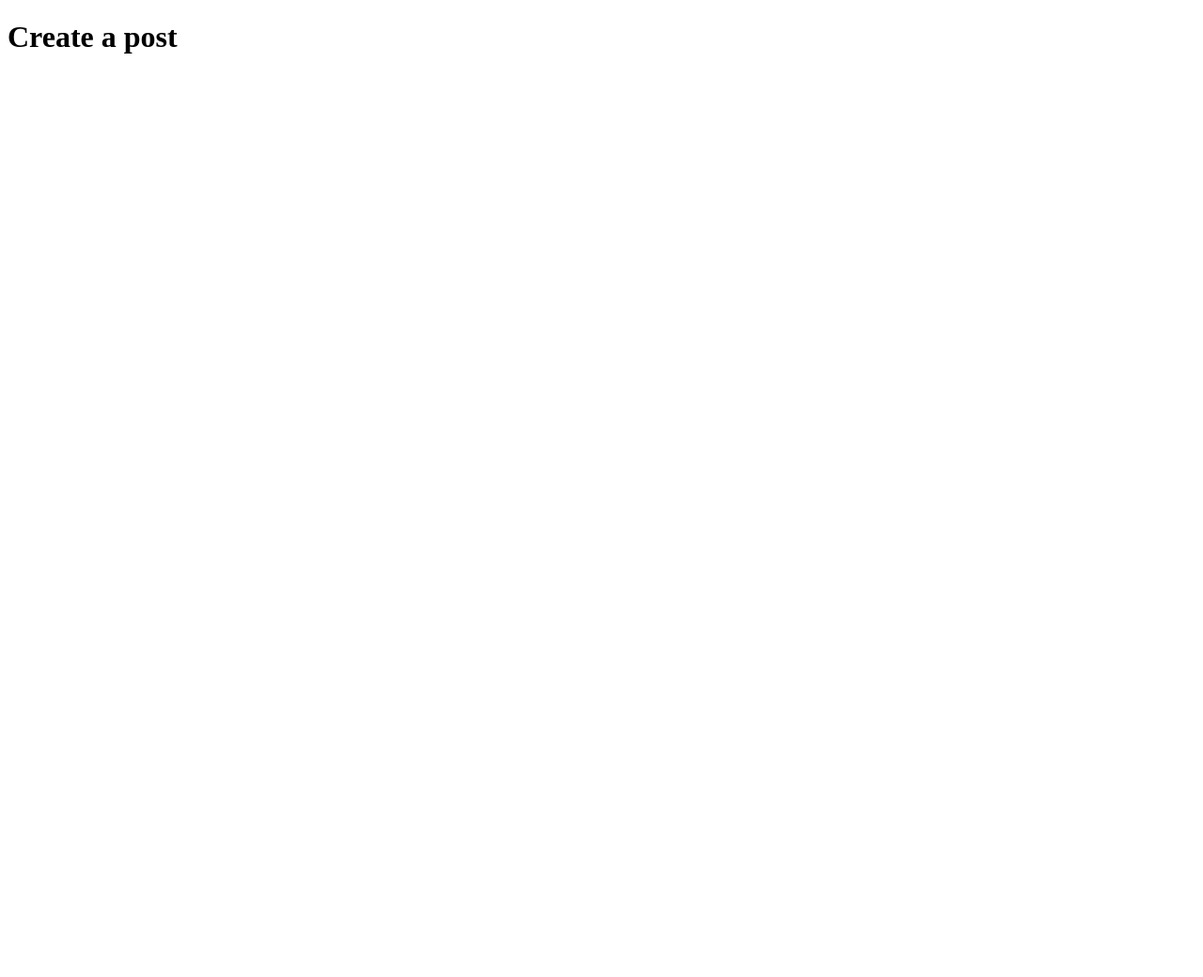
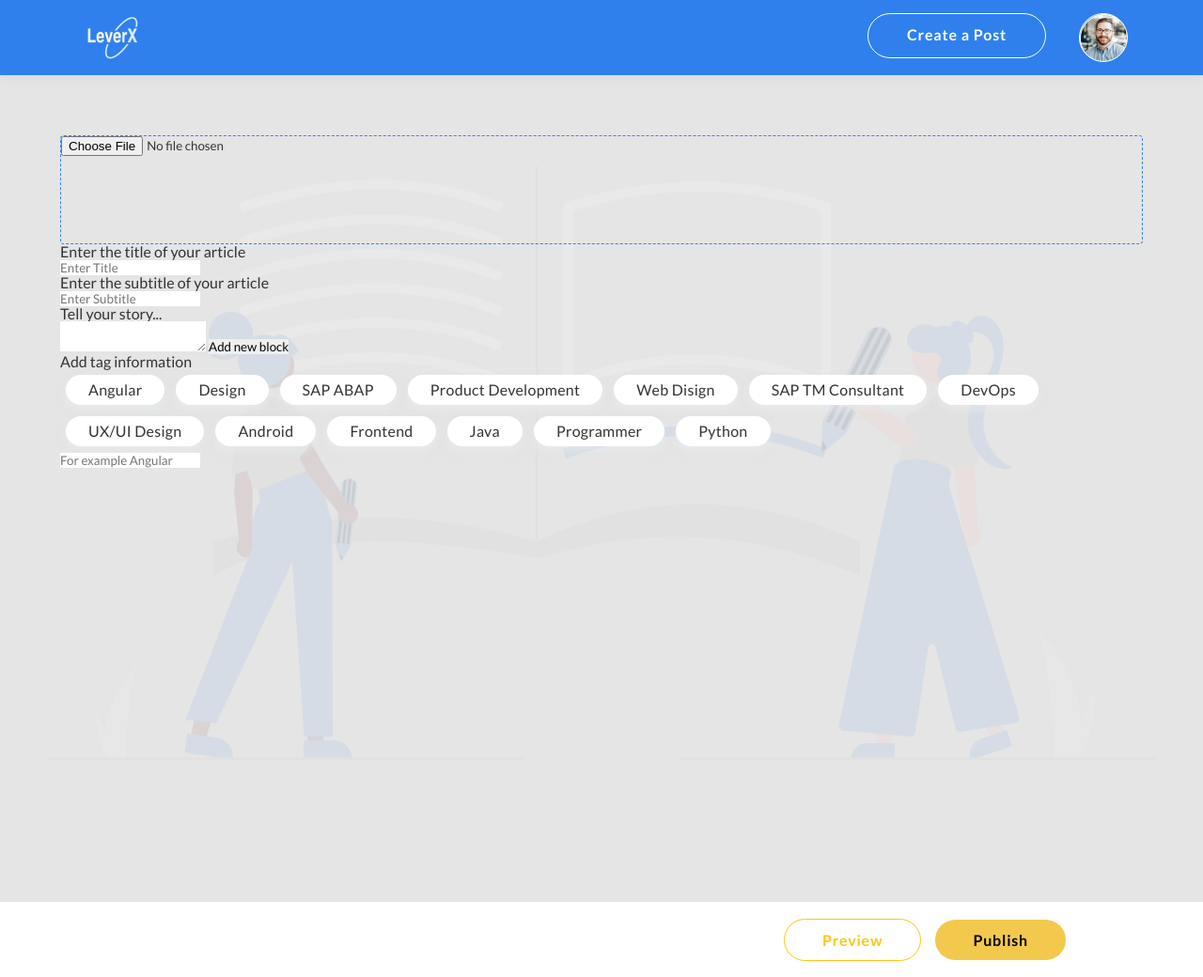
Before and after one commit to yulia-gomb/JS_Website-with-articles, a plain HTML site: page pages/create/createPost.html in a window 1280 px wide. Shown: the whole page at 94% size. Before the commit the page ends 800 px from the top, so only its background shows below. Drawn offline with Linux system fonts and the light colour scheme.

Commit message:
started layout of page create-a-post

```diff
--- a/pages/create/create.js
+++ b/pages/create/create.js
@@ -0,0 +1,72 @@
+window.onload = function () {
+
+    //добавление тегов на страницу
+
+    let tags = document.getElementById('tags');
+
+    data.tags.forEach(function (item, i){
+        let tag = ce("li", item, "tag");
+        tags.append(tag);
+    }
+
+    )
+
+
+
+
+    //убрать
+
+    const addLi = () =>{
+        const liClick = (e) =>{
+            if (e.ctrlKey){
+                e.target.classList.add("active");
+            }
+
+            else{
+                li.addEventListener("reset",resetActive);
+                resetActive();
+
+                e.target.classList.add("active");
+            }
+        }
+
+
+        let li = ce("li", random(1,10), undefined, "click" , liClick);
+
+        ul.append(li);
+    }
+
+    const resetActive = () =>{
+        let active = document.querySelectorAll("ul > li.active");
+        for(let i = 0 ; i< active.length ; i++) {
+            active[i].removeAttribute("class");
+        }
+
+    }
+
+    //Добавление обработчика события
+
+    tag.addEventListener("click",addLi);
+
+
+
+}
+
+// функция создания элементов
+
+function ce(name,text,className,event,fn) {
+    let element = document.createElement(name);
+    if(text!=undefined) {
+        element.innerHTML = text;
+    }
+
+    if(className!=undefined) {
+        element.className = className;
+    }
+
+    if(event!=undefined && fn!=undefined) {
+        element.addEventListener(event,fn);
+    }
+
+    return element;
+}
--- a/pages/create/createPost.html
+++ b/pages/create/createPost.html
@@ -2,10 +2,50 @@
 <html lang="en">
 <head>
     <meta charset="UTF-8">
-    <title>Create a post</title>
+    <title>Article</title>
+    <link rel="stylesheet" href="../../style.css" />
+    <link rel="stylesheet" href="post.css" />
+    <meta http-equiv="Content-type" content="text/html;charset=UTF-8" />
 </head>
+
 <body>
-<h1>Create a post</h1>
+<header class="header">
+    <div class="logo">
+        <a href="../../index.html">
+            <img src="../../img/logo.png" alt="LeverX" />
+        </a>
+    </div>
+    <div class="button-plus-avatar">
+        <a href="../create/createPost.html" class="button-add-post">Create a Post</a>
+        <div class="avatar"></div>
+    </div>
+</header>
 
+<main class="create-post-page">
+    <div class="wrapper">
+        <form>
+            <input type="file" class="input-add-cover">
+            <h2>Enter the title of your article</h2>
+            <input type="text" placeholder="Enter Title">
+            <h2>Enter the subtitle of your article</h2>
+            <input type="text" placeholder="Enter Subtitle">
+            <h2>Tell your story...</h2>
+            <textarea></textarea>
+            <button>Add new block</button>
+            <h2>Add tag information</h2>
+            <ul id="tags"></ul>
+            <input type="text" placeholder="For example Angular">
+        </form>
+    </div>
+</main>
+
+<footer class="post-footer">
+    <button class="button-preview">Preview</button>
+    <button class="button-publish">Publish </button>
+
+</footer>
+
+<script src="../../data.js"></script>
+<script src="create.js"></script>
 </body>
 </html>
--- a/pages/create/post.css
+++ b/pages/create/post.css
@@ -0,0 +1,42 @@
+.create-post-page{
+    margin-top: 80px;
+    background: url("../../img/background-create-a-post.png") no-repeat center center;
+    padding-top: 64px;
+    min-height: 100vh;
+}
+.input-add-cover{
+    width: 1152px;
+    height: 116px;
+    border: 1px dashed #2F80ED;
+    border-radius: 4px;
+}
+
+
+
+/* footer style start */
+.post-footer{
+    height: 80px;
+    background: #FFFFFF;
+    display: flex;
+    align-items: center;
+    justify-content: flex-end;
+    padding: 0 146px;
+    margin-top: 80px;
+}
+.post-footer button{
+    border-radius: 24px;
+    padding: 12px 40px;
+    margin-left: 15px;
+    font-weight: bold;
+    font-size: 16px;
+    letter-spacing: 0.05em;
+}
+.button-preview{
+    color: #FFC513;
+    border: 1px solid #FFC513;
+    background: #FFFFFF;
+}
+.button-publish{
+    background: #F2C94C;
+}
+/* footer style end */
```
Also changed, not shown: pages/main/app.js (+2 -39 lines), img/background-create-a-post.png (added).
